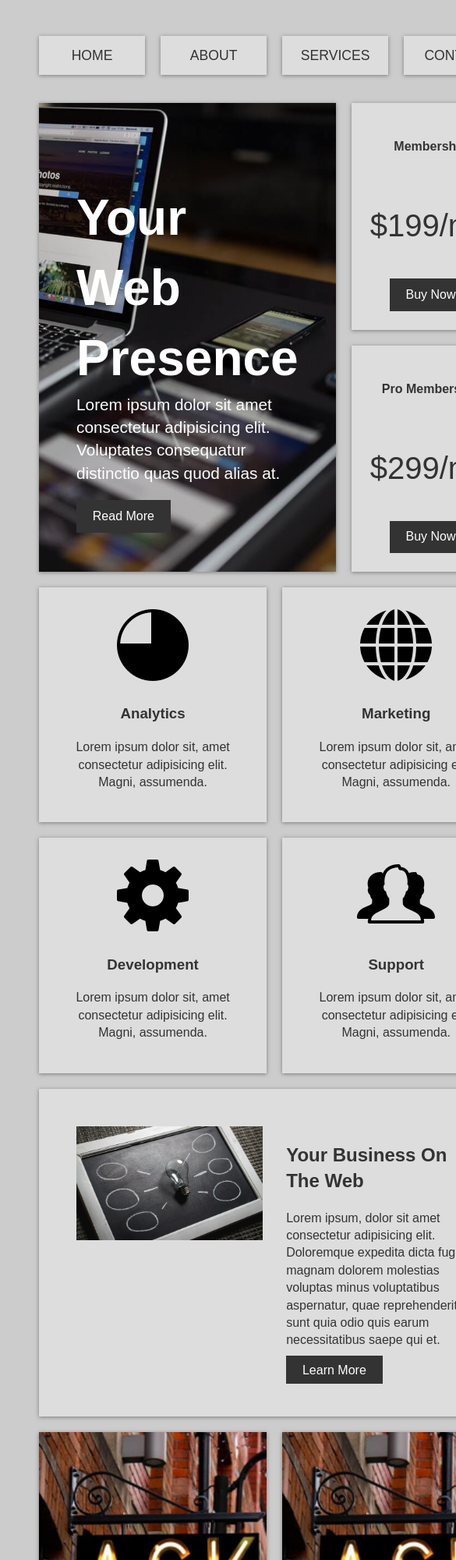
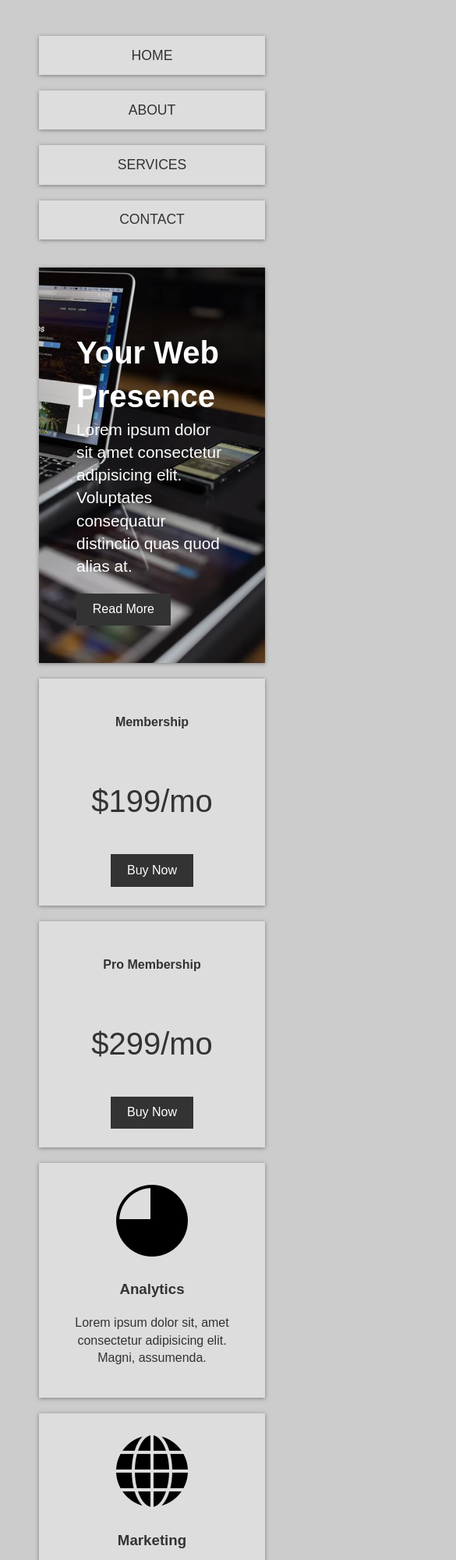
Before and after one commit to milan978gh/grid-biz, a plain HTML site: page index.html in a window 390 px wide. Shown: the top 2000 px of the page at 78% size, 585 px wide, since content can reach past the window. Drawn offline with Linux system fonts and the light colour scheme.

Commit message:
media queries css done

```diff
--- a/index.html
+++ b/index.html
@@ -83,9 +83,6 @@
             <img src="./img/ask.jpg" alt="">
             <img src="./img/ask.jpg" alt="">
             <img src="./img/ask.jpg" alt="">
-            <img src="./img/ask.jpg" alt="">
-            <img src="./img/ask.jpg" alt="">
-            <img src="./img/ask.jpg" alt="">
         </section>
 
         <!-- footer -->
--- a/scss/style.scss
+++ b/scss/style.scss
@@ -157,3 +157,36 @@ footer{
     margin-top: 2rem;
     padding: 1rem;
 }
+
+// media queries
+@media(max-width: 700px){
+    .top-container{
+        grid-template-areas:
+            'showcase showcase'
+            'top-box-a top-box-b';
+    }
+    .showcase h1{
+        font-size: 2.5rem;
+    }
+    .main-nav ul{
+        grid-template-columns: 1fr;
+    }
+    .info{
+        grid-template-columns: 1fr;
+
+        .btn{
+            display: block;
+            text-align: center;
+            margin: auto;
+        }
+    }
+}
+
+@media(max-width: 500px){
+    .top-container{
+        grid-template-areas:
+            'showcase'
+            'top-box-a'
+            'top-box-b';
+    }
+}
```
Also changed, not shown: css/style.css.
